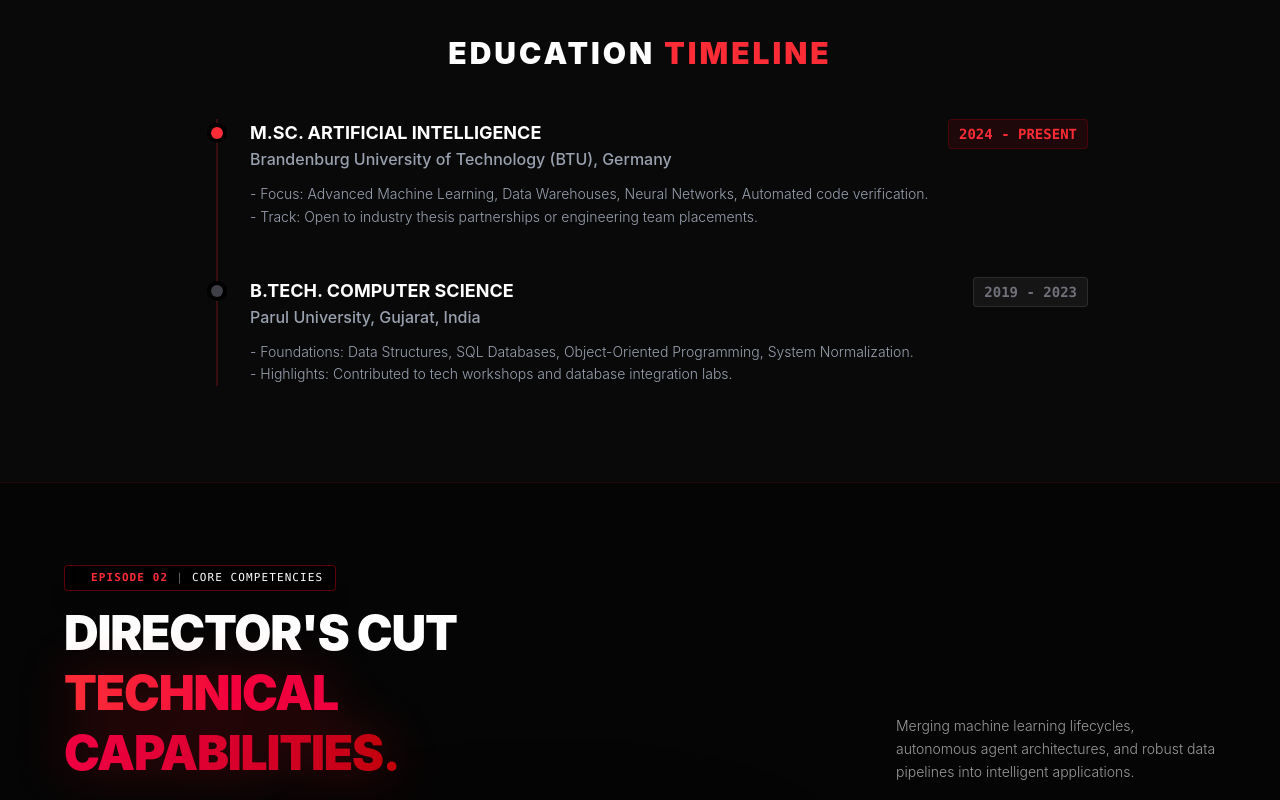
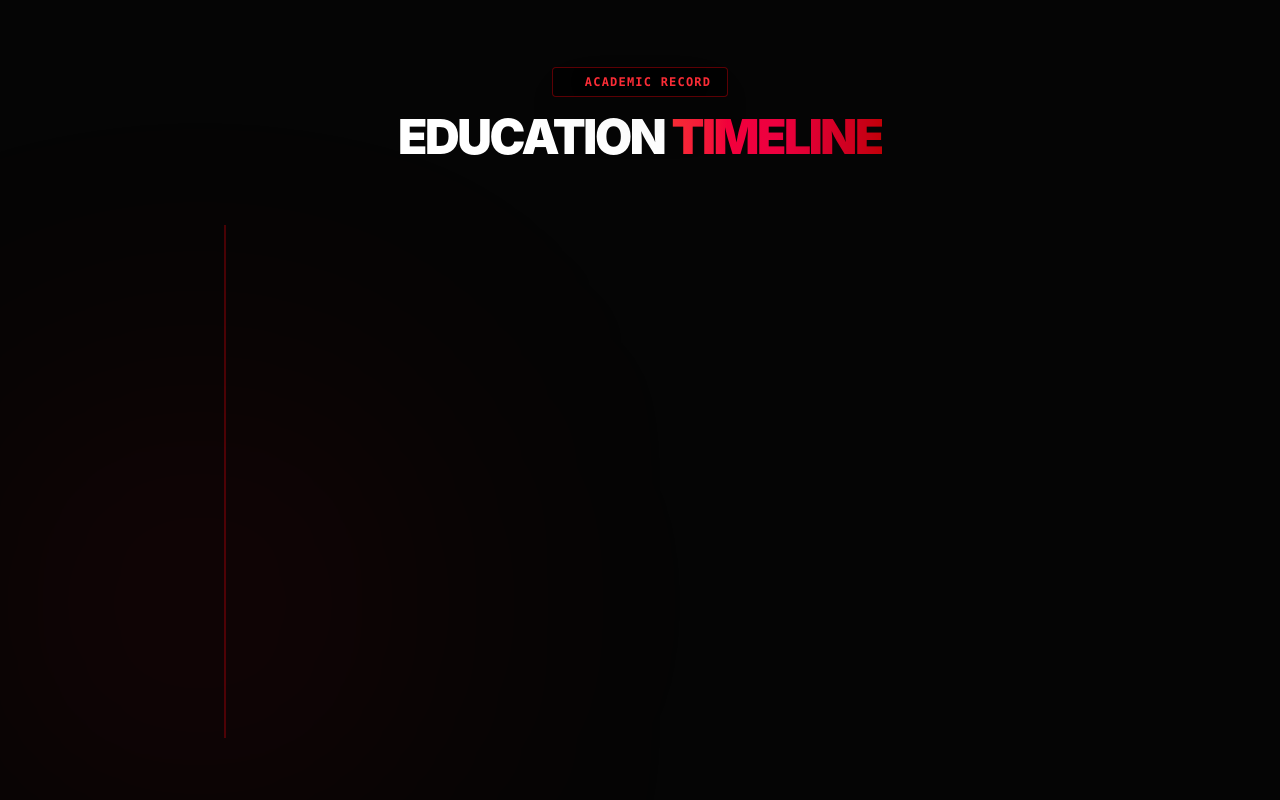
Before and after one commit to Painx9/Portfoliox9, a React (Vite) app: page / in a window 1280 px wide. Shown: the part 2000-2800 px from the top of the page. Built offline with nearby package versions, Linux system fonts and the light colour scheme.

Commit message:
Update Education.jsx

```diff
--- a/src/components/Education.jsx
+++ b/src/components/Education.jsx
@@ -1,57 +1,144 @@
-import React from 'react';
+import { useEffect, useRef } from 'react';
+import { gsap } from 'gsap';
+import { ScrollTrigger } from 'gsap/ScrollTrigger';
+
+gsap.registerPlugin(ScrollTrigger);
 
 const Education = () => {
+  const sectionRef = useRef(null);
+  const itemsRef = useRef([]);
+
+  useEffect(() => {
+    let ctx = gsap.context(() => {
+      itemsRef.current.forEach((item, index) => {
+        if (!item) return;
+
+        gsap.fromTo(
+          item,
+          { opacity: 0, y: 50, x: -30 },
+          {
+            opacity: 1,
+            y: 0,
+            x: 0,
+            duration: 0.8,
+            delay: index * 0.2,
+            ease: "power3.out",
+            scrollTrigger: {
+              trigger: item,
+              start: "top 80%",
+              toggleActions: "play none none reverse"
+            }
+          }
+        );
+      });
+    }, sectionRef);
+
+    return () => ctx.revert();
+  }, []);
+
+  const addToRefs = (el) => {
+    if (el && !itemsRef.current.includes(el)) {
+      itemsRef.current.includes(el) || itemsRef.current.push(el);
+    }
+  };
+
   return (
-    <section id="education" className="py-24 bg-zinc-950/60 border-y border-red-950/40 px-6 select-none relative z-10">
-      <div className="max-w-4xl mx-auto">
-        <h2 className="font-sans text-3xl font-black mb-12 text-center tracking-widest text-white uppercase">
-          Education <span className="text-red-500">Timeline</span>
-        </h2>
+    <section
+      id="education"
+      ref={sectionRef}
+      className="py-32 bg-[#050505] border-y border-red-950/40 px-6 relative select-none overflow-hidden"
+    >
+      {/* Background Ambient Glows */}
+      <div className="absolute top-1/2 left-0 w-[400px] h-[400px] bg-red-600/10 rounded-full blur-[140px] pointer-events-none"></div>
 
-        <div className="space-y-12 relative border-l-2 border-red-900/40 ml-4 md:ml-6">
+      <div className="max-w-4xl mx-auto relative z-10">
+
+        {/* Section Header */}
+        <div className="flex flex-col items-center space-y-4 mb-16">
+          <div className="inline-flex items-center gap-2 px-4 py-1.5 rounded bg-black/80 backdrop-blur-2xl border border-red-600/40 text-xs font-mono uppercase tracking-widest text-white shadow-2xl">
+            <span className="w-2 h-2 rounded-full bg-red-600 animate-ping"></span>
+            <span className="text-red-500 font-bold">ACADEMIC RECORD</span>
+          </div>
+          <h2 className="text-3xl md:text-5xl font-black tracking-tighter text-white uppercase text-center">
+            EDUCATION <span className="text-transparent bg-clip-text bg-gradient-to-r from-red-500 via-rose-600 to-red-700">TIMELINE</span>
+          </h2>
+        </div>
+
+        {/* Timeline Container */}
+        <div className="space-y-8 relative border-l-2 border-red-600/30 ml-4 md:ml-8 pl-6 md:pl-10">
 
           {/* M.Sc. Artificial Intelligence */}
-          <div className="relative pl-8 group">
-            <div className="absolute w-3 h-3 bg-red-500 rounded-full -left-[7px] top-2 ring-4 ring-black group-hover:scale-125 transition duration-300"></div>
-            <div className="flex flex-col md:flex-row md:justify-between md:items-start mb-2">
+          <div
+            ref={addToRefs}
+            className="relative group bg-[#141414]/90 backdrop-blur-2xl border border-white/10 p-6 md:p-8 rounded-2xl shadow-xl hover:border-red-600/60 transition-all duration-300 hover:scale-[1.01]"
+          >
+            {/* Glowing Dot on Line */}
+            <div className="absolute w-4 h-4 bg-red-600 rounded-full -left-[35px] md:-left-[51px] top-8 ring-4 ring-black group-hover:scale-125 group-hover:shadow-[0_0_15px_#E50914] transition-all duration-300"></div>
+
+            <div className="flex flex-col md:flex-row md:justify-between md:items-start mb-4">
               <div>
-                <h3 className="font-sans text-lg font-bold text-white uppercase group-hover:text-red-400 transition duration-300">
+                <span className="text-[10px] font-mono font-bold tracking-widest text-red-500 bg-red-600/10 px-2.5 py-1 rounded border border-red-600/20 uppercase">
+                  CURRENT DEGREE
+                </span>
+                <h3 className="text-xl md:text-2xl font-black text-white uppercase group-hover:text-red-500 transition-colors duration-300 mt-2">
                   M.Sc. Artificial Intelligence
                 </h3>
-                <p className="text-gray-400 font-medium text-sm md:text-base">
+                <p className="text-white/70 font-medium text-sm md:text-base">
                   Brandenburg University of Technology (BTU), Germany
                 </p>
               </div>
-              <span className="font-mono text-xs md:text-sm text-red-500 font-bold mt-1 md:mt-0 bg-red-600/10 px-2.5 py-1 rounded border border-red-600/20">
+              <span className="font-mono text-xs text-red-400 font-bold mt-2 md:mt-0 bg-black/60 px-3 py-1 rounded border border-white/10">
                 2024 - PRESENT
               </span>
             </div>
-            <p className="text-sm text-gray-400 font-light leading-relaxed mt-3">
-              - Focus: Advanced Machine Learning, Data Warehouses, Neural Networks, Automated code verification.<br />
-              - Track: Open to industry thesis partnerships or engineering team placements.
-            </p>
+
+            <div className="space-y-2 text-sm text-white/70 font-light leading-relaxed border-t border-white/10 pt-4">
+              <p className="flex items-start gap-2">
+                <span className="text-red-500 font-bold">›</span>
+                <span><strong className="text-white font-medium">Focus:</strong> Advanced Machine Learning, Data Warehouses, Neural Networks, Automated code verification.</span>
+              </p>
+              <p className="flex items-start gap-2">
+                <span className="text-red-500 font-bold">›</span>
+                <span><strong className="text-white font-medium">Track:</strong> Open to industry thesis partnerships or engineering team placements.</span>
+              </p>
+            </div>
           </div>
 
           {/* B.Tech. Computer Science */}
-          <div className="relative pl-8 group mt-8">
-            <div className="absolute w-3 h-3 bg-zinc-700 rounded-full -left-[7px] top-2 ring-4 ring-black group-hover:bg-red-500 group-hover:scale-125 transition duration-300"></div>
-            <div className="flex flex-col md:flex-row md:justify-between md:items-start mb-2">
+          <div
+            ref={addToRefs}
+            className="relative group bg-[#141414]/90 backdrop-blur-2xl border border-white/10 p-6 md:p-8 rounded-2xl shadow-xl hover:border-red-600/60 transition-all duration-300 hover:scale-[1.01]"
+          >
+            {/* Glowing Dot on Line */}
+            <div className="absolute w-4 h-4 bg-zinc-600 rounded-full -left-[35px] md:-left-[51px] top-8 ring-4 ring-black group-hover:bg-red-600 group-hover:scale-125 group-hover:shadow-[0_0_15px_#E50914] transition-all duration-300"></div>
+
+            <div className="flex flex-col md:flex-row md:justify-between md:items-start mb-4">
               <div>
-                <h3 className="font-sans text-lg font-bold text-white uppercase group-hover:text-red-400 transition duration-300">
+                <span className="text-[10px] font-mono font-bold tracking-widest text-white/50 bg-white/5 px-2.5 py-1 rounded border border-white/10 uppercase">
+                  GRADUATED
+                </span>
+                <h3 className="text-xl md:text-2xl font-black text-white uppercase group-hover:text-red-500 transition-colors duration-300 mt-2">
                   B.Tech. Computer Science
                 </h3>
-                <p className="text-gray-400 font-medium text-sm md:text-base">
+                <p className="text-white/70 font-medium text-sm md:text-base">
                   Parul University, Gujarat, India
                 </p>
               </div>
-              <span className="font-mono text-xs md:text-sm text-zinc-500 font-bold mt-1 md:mt-0 bg-white/5 px-2.5 py-1 rounded border border-white/10">
+              <span className="font-mono text-xs text-white/60 font-bold mt-2 md:mt-0 bg-black/60 px-3 py-1 rounded border border-white/10">
                 2019 - 2023
               </span>
             </div>
-            <p className="text-sm text-gray-400 font-light leading-relaxed mt-3">
-              - Foundations: Data Structures, SQL Databases, Object-Oriented Programming, System Normalization.<br />
-              - Highlights: Contributed to tech workshops and database integration labs.
-            </p>
+
+            <div className="space-y-2 text-sm text-white/70 font-light leading-relaxed border-t border-white/10 pt-4">
+              <p className="flex items-start gap-2">
+                <span className="text-red-500 font-bold">›</span>
+                <span><strong className="text-white font-medium">Foundations:</strong> Data Structures, SQL Databases, Object-Oriented Programming, System Normalization.</span>
+              </p>
+              <p className="flex items-start gap-2">
+                <span className="text-red-500 font-bold">›</span>
+                <span><strong className="text-white font-medium">Highlights:</strong> Contributed to tech workshops and database integration labs.</span>
+              </p>
+            </div>
           </div>
 
         </div>
```
